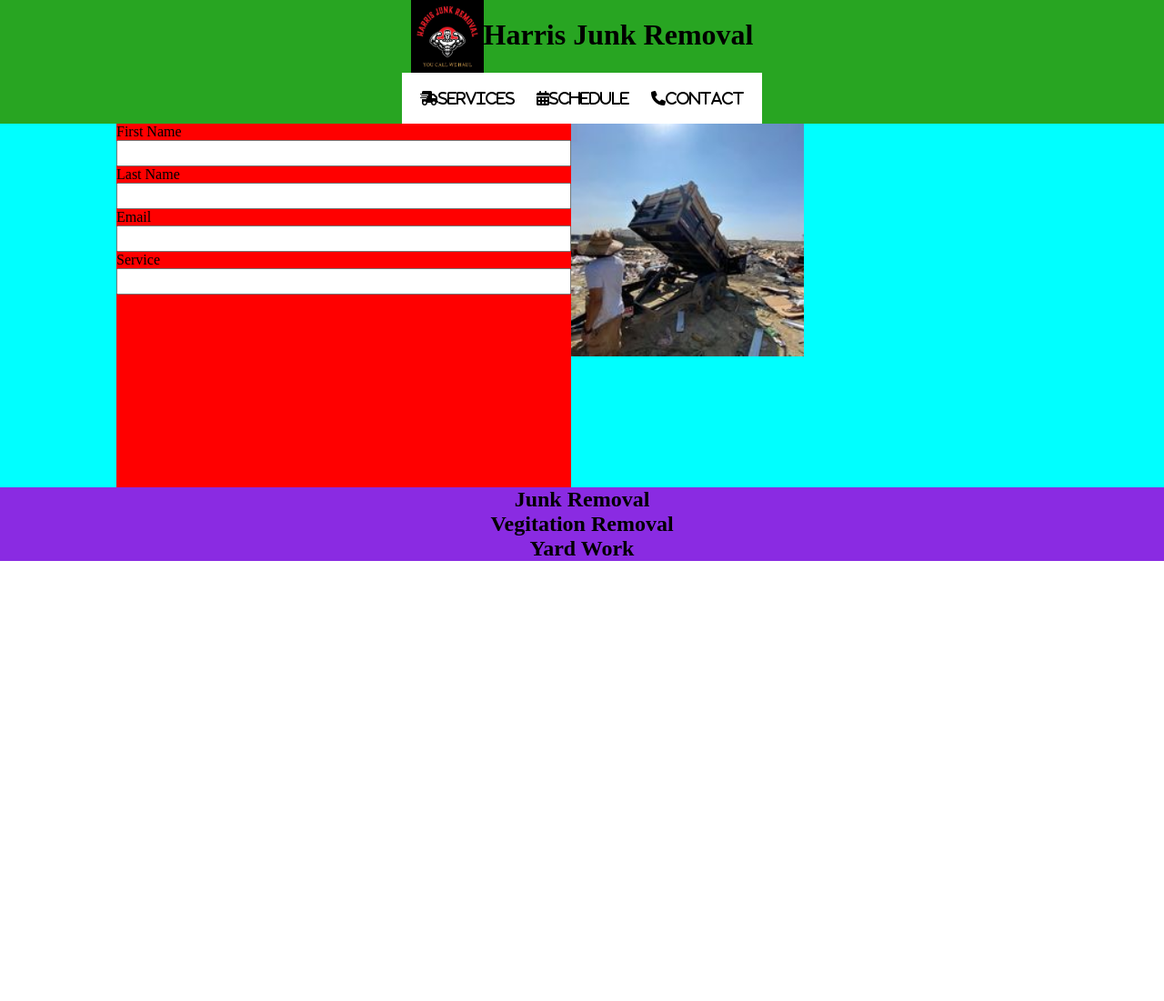
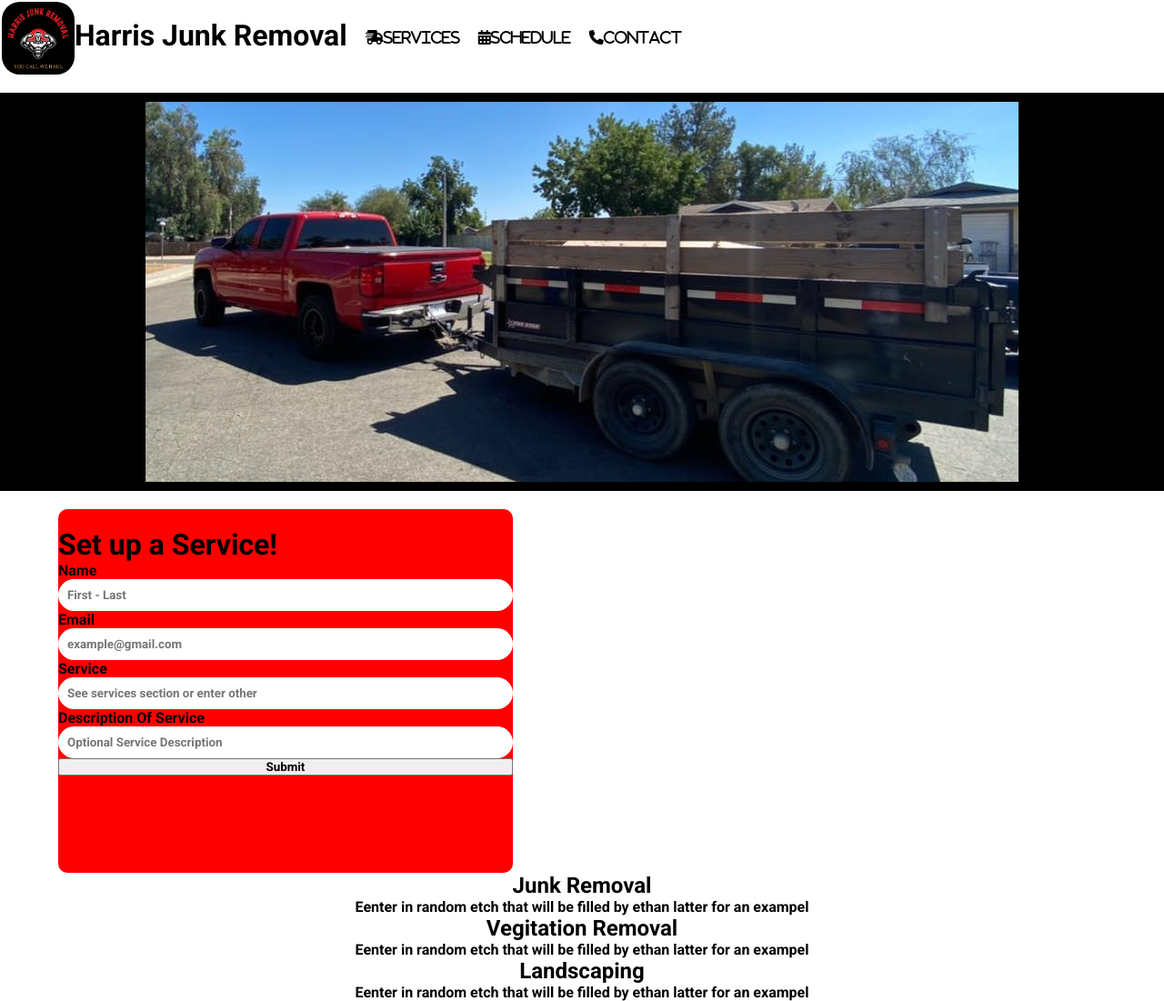
Before and after one commit to Malachi304/WebDevProjects, a plain HTML site: page index.html in a window 1280 px wide. Shown: the whole page at 91% size. Before the commit the page ends 800 px from the top, so only its background shows below. Drawn offline with Linux system fonts and the light colour scheme.

Commit message:
Center image/ form tweaks

```diff
--- a/index.html
+++ b/index.html
@@ -5,6 +5,8 @@
     <meta name="viewport" content="width=device-width, initial-scale=1.0">
     <link rel="stylesheet" href="styles.css">
     <script src="https://kit.fontawesome.com/dfe5780025.js" crossorigin="anonymous"></script>
+    <link rel="stylesheet" href="https://fonts.googleapis.com/css2?family=Roboto:wght@400;700&display=swap">
+
     <title>Harris Junk Removal</title>
 </head>
 <body>
@@ -23,31 +25,42 @@
                 <i class="fa-solid fa-phone">Contact</i>
             </div>
         </div>
-
+        <div id="main-image">
+            <img src="images/JunkRem4.jpg">
+            </div>
         <div id="center-container">
 
+
           <form>
-            <label>First Name</label>
-            <input type="text" required>
-            <label>Last Name</label>
-            <input type="text" required>
+            <h1>Set up a Service!</h1>
+            <label>Name</label>
+            <input type="text" required placeholder="First - Last">
             <label>Email</label>
-            <input type="email" required>
+            <input type="email" required placeholder="example@gmail.com">
             <label>Service</label>
-            <input type="text" required>
+            <input type="text" required placeholder="See services section or enter other">
+            <label>Description Of Service</label>
+            <input type="text" placeholder="Optional Service Description">
+            <button type="submit" placeholder="submit">Submit</button>
           </form>
-
-          <img src="images\JunkRem1.jpg" alt="Description of the image">
-
         </div>
 
         <div id="services">
             <h2>Junk Removal</h2>
+                <div id="removal-bio">
+                <p>Eenter in random etch that will be filled by ethan latter for an exampel</p>
+                </div>
+
             <h2>Vegitation Removal</h2>
-            <h2>Yard Work</h2>
+            <p>Eenter in random etch that will be filled by ethan latter for an exampel</p>
+
+            <h2>Landscaping</h2>
+            <p>Eenter in random etch that will be filled by ethan latter for an exampel</p>
+
         </div>
     </div>
 
+    <script src="script.js"></script>
 
 </body>
 </html>
--- /dev/null
+++ b/script.js
@@ -0,0 +1,14 @@
+var slideIndex = 0;
+carousel();
+
+function carousel() {
+  var i;
+  var x = document.getElementsByClassName("sliders");
+  for (i = 0; i < x.length; i++) {
+    x[i].style.display = "none";
+  }
+  slideIndex++;
+  if (slideIndex > x.length) {slideIndex = 1}
+  x[slideIndex-1].style.display = "block";
+  setTimeout(carousel, 3000); // Change image every 2 seconds
+}
--- a/styles.css
+++ b/styles.css
@@ -2,6 +2,8 @@
 *{
     margin: 0;
     padding: 0;
+    font-family: 'Roboto', sans-serif;
+    font-weight: bolder;
 }
 
 
@@ -15,45 +17,71 @@ h1{
 }
 #top{
     display: flex;
-    flex-direction: column;
-    align-items: center;
-    background-color: #28a522;
+    background-color: #fff;
+    margin-bottom: 20px;
 }
 
+
 #top img{
+    margin-top: 2px;
+    margin-left: 2px;
     height: 80px;
     width: 80px;
+    border-radius: 20px;
 }
 #top-content{
     display: flex;
+    float: left;
 }
 
 #navbar-container{
+    display: flex;
+    justify-content: center;
+    align-items: center;
     background-color: #fff;
     padding: 10px;
     margin-top: 5;
 }
+
+#main-image{
+    display: flex;
+    justify-content: center;
+    align-items: center;
+
+    background-color: black;
+}
+#main-image img{
+    padding: 10px;
+}
+
 #center-container{
-    background-color: aqua;
+    background-color: #fff;
     display: flex;
 }
-#center-container img{
-    width: 20%;
-    height: 80%;
+#logo{
+    display: flex;
+    justify-content: center;
+    align-items: center;
 }
+
 form{
     display: flex;
     flex-direction: column;
-
     height: 50vh;
     width: 500px;
-    margin-left: 10%;
-    background-color: red;
+    margin-top: 20px;
+    margin-left: 5%;
+    background-color:red;
+    border-radius: 10px;
 }
 
 form input{
     padding: 5px;
-
+    border: none;
+    outline: none;
+    background-color:#fff;
+    border-radius: 50px;
+    padding: 10px;
 }
 
 #services{
@@ -61,7 +89,7 @@ form input{
     flex-direction: column;
     align-items: center;
 
-    background-color: blueviolet;
+    background-color: #fff;
 }
 
 i{
@@ -72,6 +100,6 @@ i:hover{
 cursor: pointer;
 }
 
-
-.container-2{
+#removal-bio{
+    display: flex;
 }
```
Also changed, not shown: images/JunkRem2.jpg (added), images/JunkRem3.jpg (added), images/JunkRem4.jpg (added), scripts.js (deleted).
